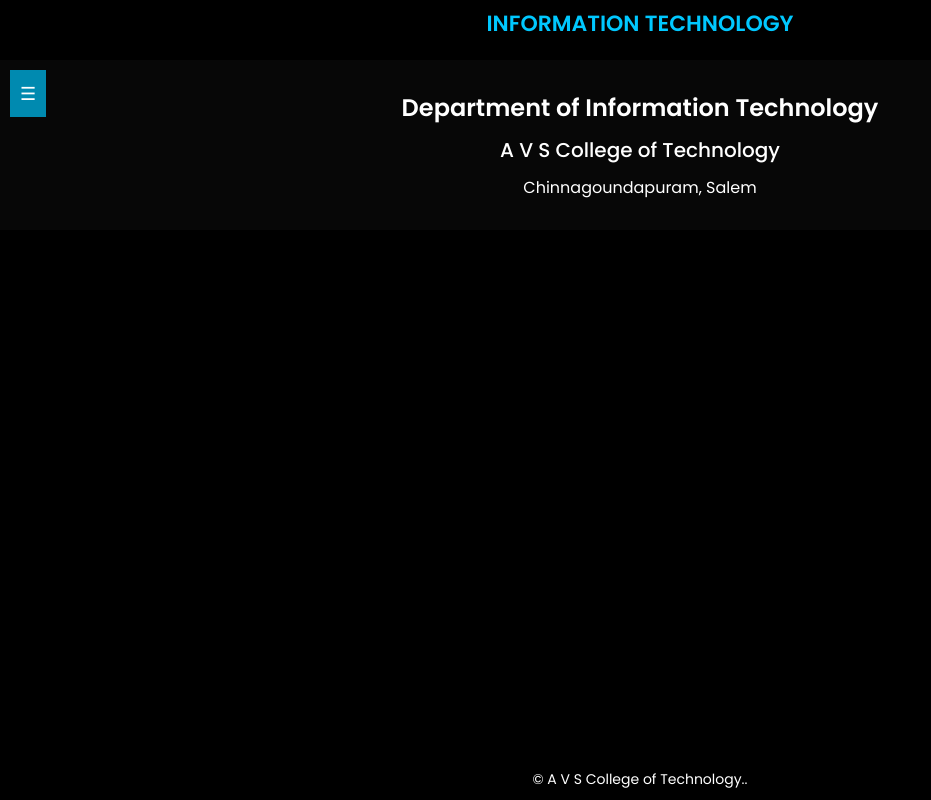
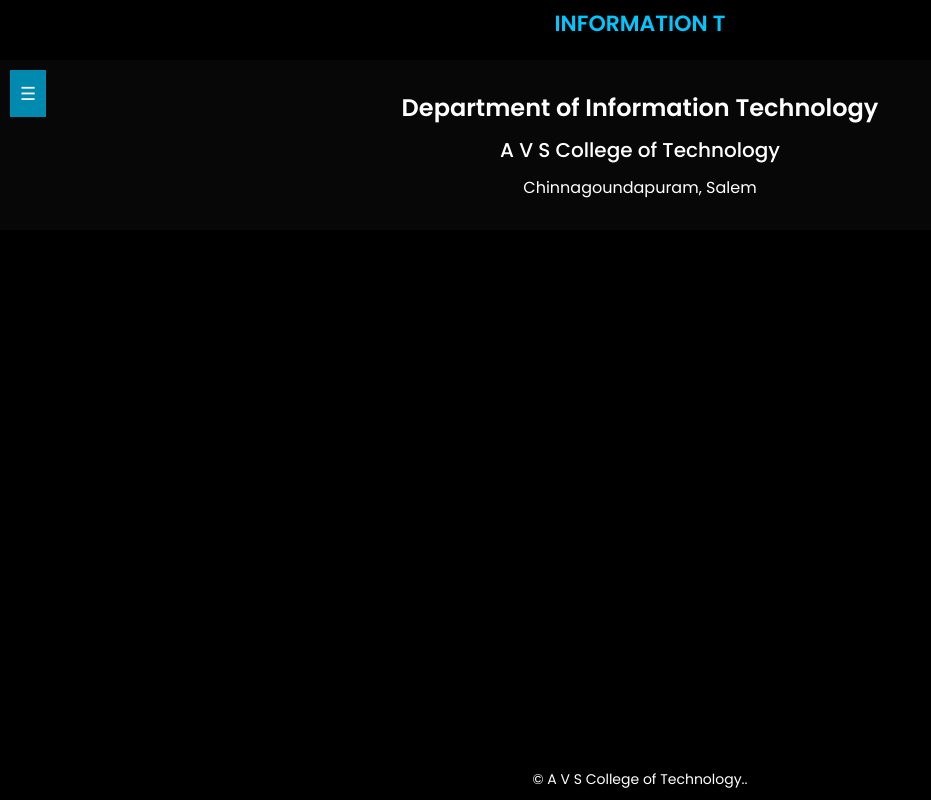
Before and after one commit to Arumugamcoder/ITINFOZ, a plain HTML site: page index.html in a window 1280 px wide. Shown: the whole page, without its empty margins (0-931 px from the left). Drawn offline with Linux system fonts and the light colour scheme.

Commit message:
Update index.html

```diff
--- a/index.html
+++ b/index.html
@@ -21,7 +21,7 @@
             </nav>
         </div>
         <div class="title-card">
-            <h2>INFORMATION TECHNOLOGY</h2>
+            <h2>INFORMATION T</h2>
         </div>
     </header>
 
```
